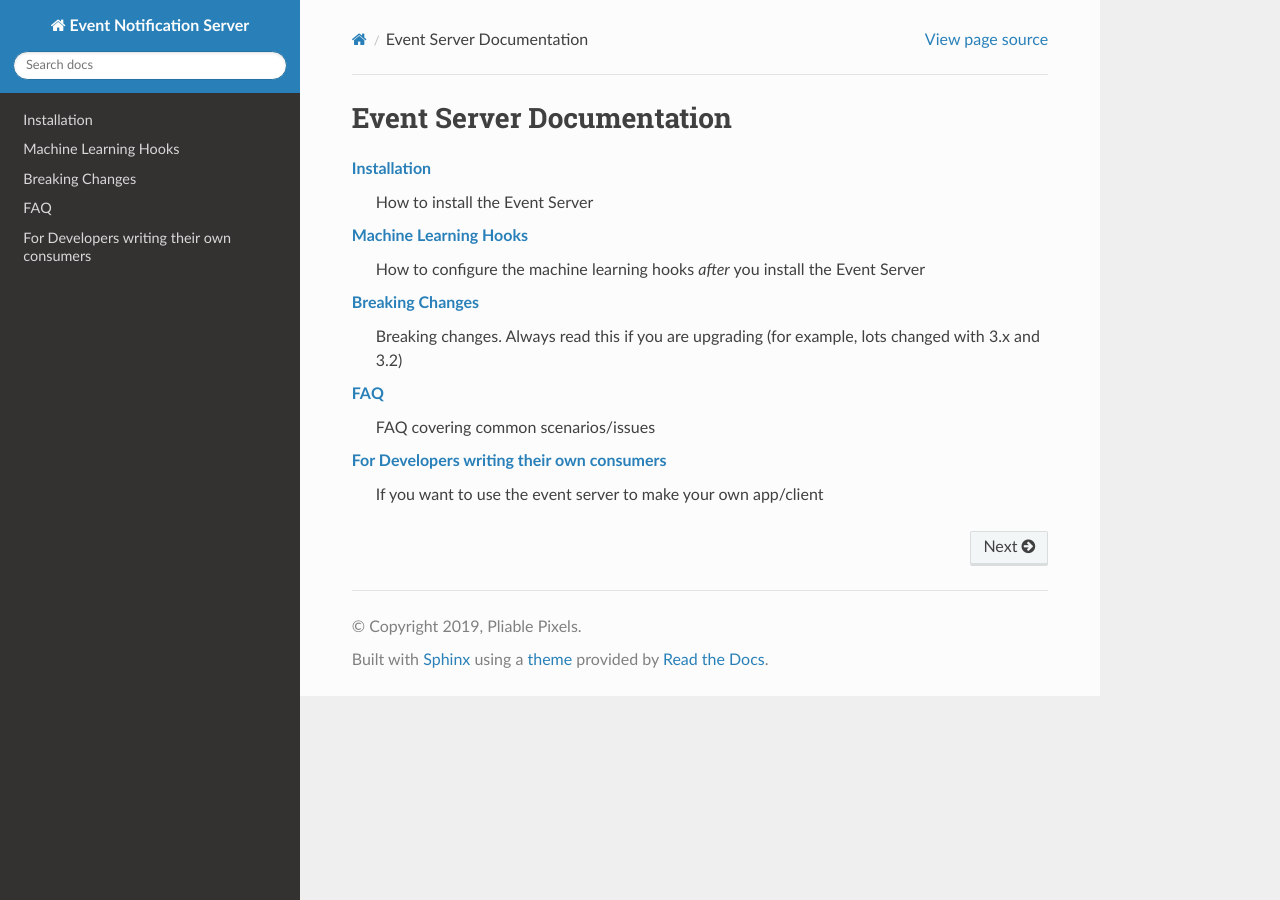
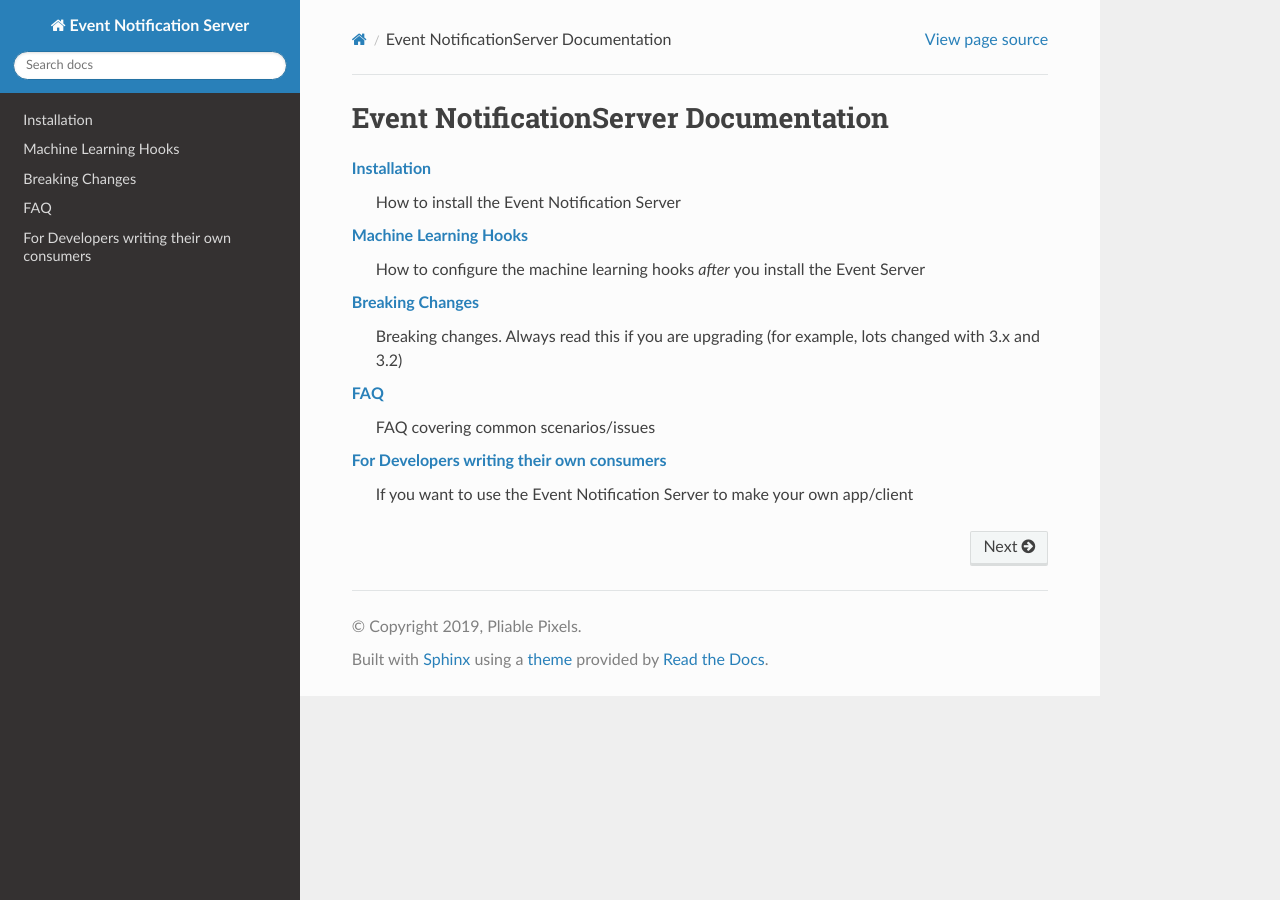
Before and after one commit to ZoneMinder/zmeventnotification, a Sphinx documentation site: the page built from docs/index.rst, in a window 1280 px wide. Built offline with Sphinx 7.4.7 and the Read the Docs theme 2.0.0, drawn with Linux system fonts in a browser that asks for light colours.

Commit message:
name consistency

```diff
--- a/docs/index.rst
+++ b/docs/index.rst
@@ -3,8 +3,8 @@
    You can adapt this file completely to your liking, but it should at least
    contain the root `toctree` directive.
 
-Event Server Documentation
-===================================
+Event NotificationServer Documentation
+========================================
 
 .. toctree::
         :hidden:
@@ -16,7 +16,7 @@ Event Server Documentation
         guides/developers
 
 :doc:`guides/install`
-        How to install the Event Server
+        How to install the Event Notification Server
 :doc:`guides/hooks`
         How to configure the machine learning hooks *after* you install the Event Server
 :doc:`guides/breaking`
@@ -24,4 +24,4 @@ Event Server Documentation
 :doc:`guides/faq`
         FAQ covering common scenarios/issues
 :doc:`guides/developers`
-        If you want to use the event server to make your own app/client
+        If you want to use the Event Notification Server to make your own app/client
```
Also changed, not shown: README.md (+1 -1 lines), 8 other files.
